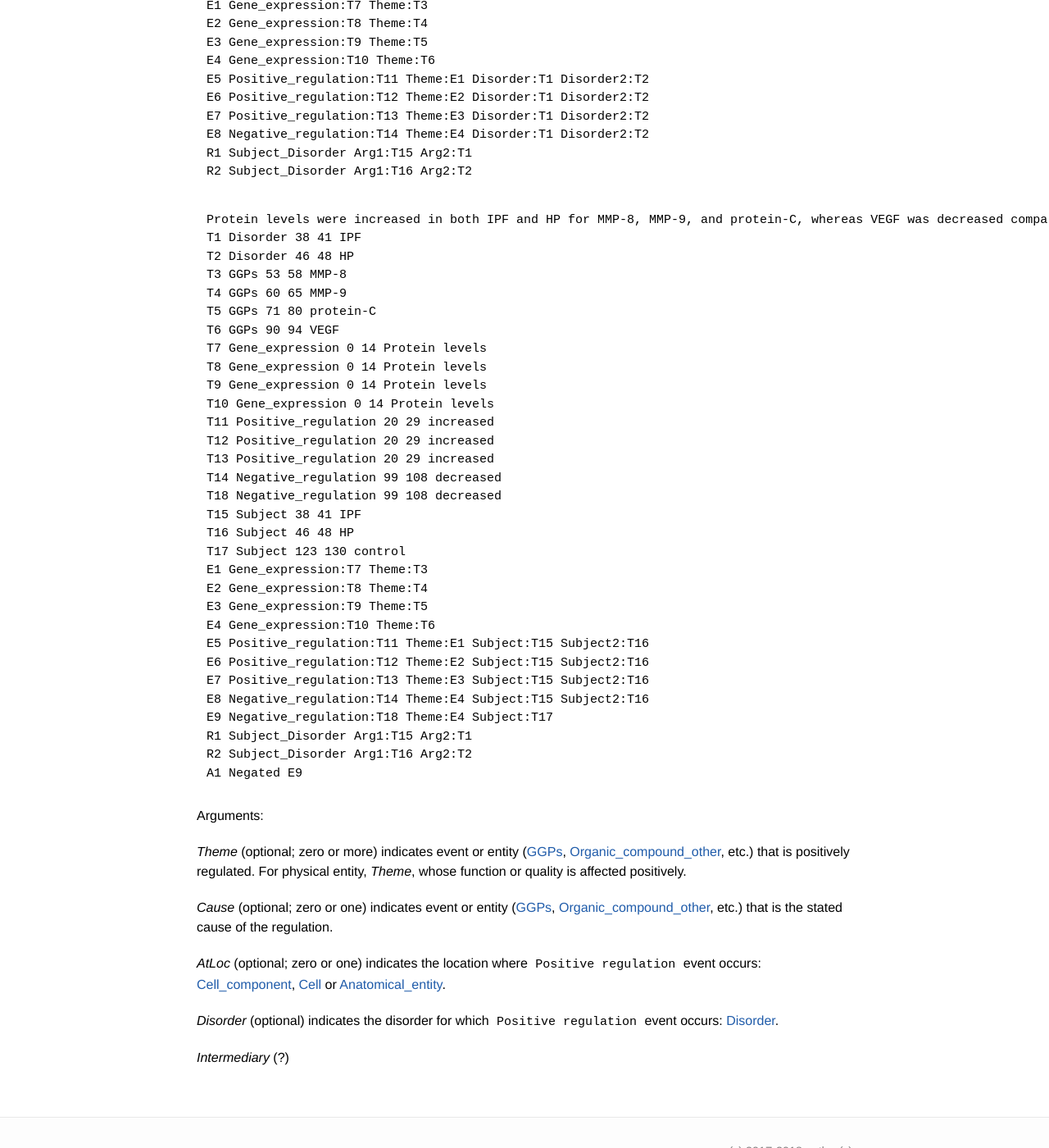
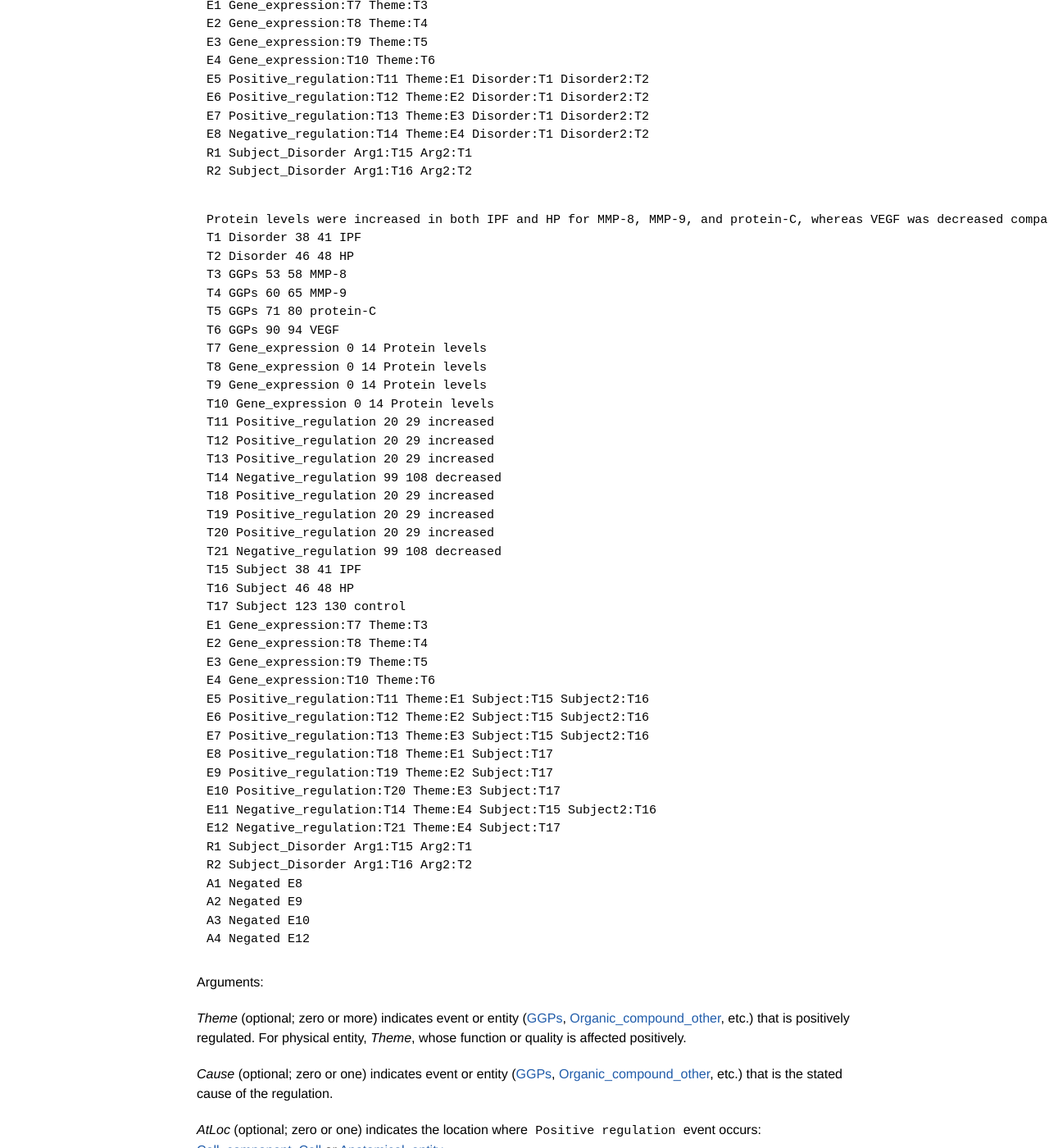
Before and after one commit to ezcatdb/molbiol_lung_corpus-guidelines, a Jekyll site: the page built from _event/Positive_regulation.md, in a window 1280 px wide and 1400 px high, scrolled down 2862 px. Shown: the whole window at 82% size. Built offline with Jekyll 4.4.1, drawn with Linux system fonts in a browser that asks for light colours.

Commit message:
corrected the 6th sample sentence in _event/Positive_regulation.md

```diff
--- a/_event/Positive_regulation.md
+++ b/_event/Positive_regulation.md
@@ -154,7 +154,10 @@ T11 Positive_regulation 20 29 increased
 T12 Positive_regulation 20 29 increased
 T13 Positive_regulation 20 29 increased
 T14 Negative_regulation 99 108 decreased
-T18 Negative_regulation 99 108 decreased
+T18 Positive_regulation 20 29 increased
+T19 Positive_regulation 20 29 increased
+T20 Positive_regulation 20 29 increased
+T21 Negative_regulation 99 108 decreased
 T15 Subject 38 41 IPF
 T16 Subject 46 48 HP
 T17 Subject 123 130 control
@@ -165,11 +168,17 @@ E4 Gene_expression:T10 Theme:T6
 E5 Positive_regulation:T11 Theme:E1 Subject:T15 Subject2:T16
 E6 Positive_regulation:T12 Theme:E2 Subject:T15 Subject2:T16
 E7 Positive_regulation:T13 Theme:E3 Subject:T15 Subject2:T16
-E8 Negative_regulation:T14 Theme:E4 Subject:T15 Subject2:T16
-E9 Negative_regulation:T18 Theme:E4 Subject:T17
+E8 Positive_regulation:T18 Theme:E1 Subject:T17
+E9 Positive_regulation:T19 Theme:E2 Subject:T17
+E10 Positive_regulation:T20 Theme:E3 Subject:T17
+E11 Negative_regulation:T14 Theme:E4 Subject:T15 Subject2:T16
+E12 Negative_regulation:T21 Theme:E4 Subject:T17
 R1 Subject_Disorder Arg1:T15 Arg2:T1
 R2 Subject_Disorder Arg1:T16 Arg2:T2
-A1 Negated E9
+A1 Negated E8
+A2 Negated E9
+A3 Negated E10
+A4 Negated E12
 ~~~
 
 Arguments:
```
